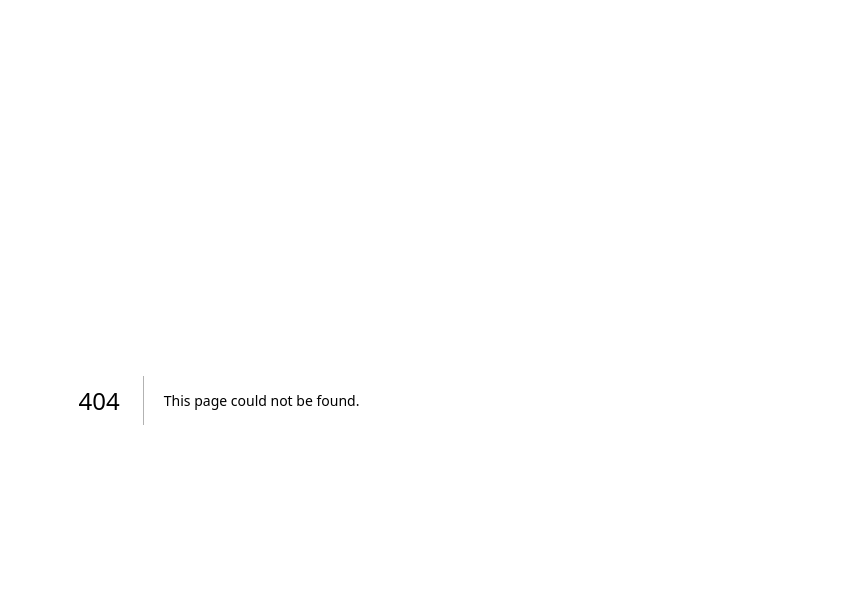
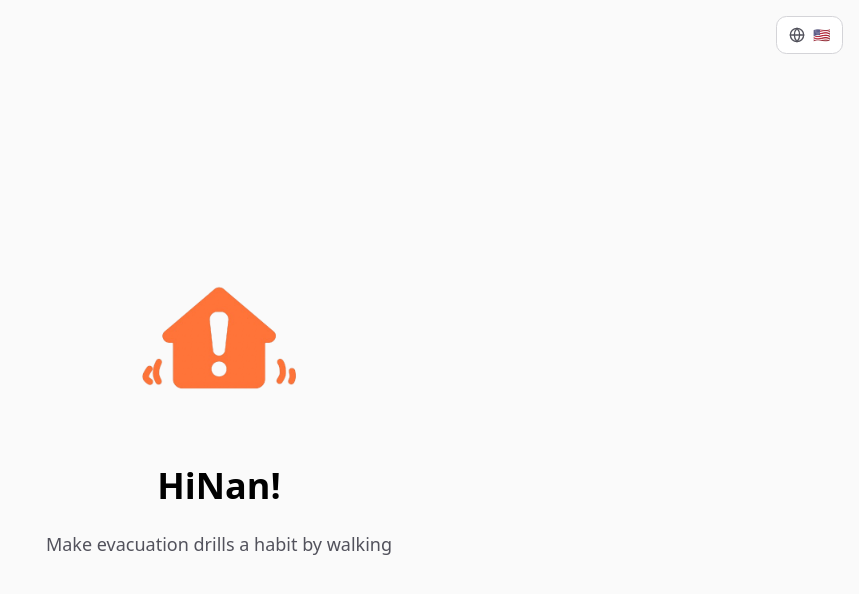
Before and after one commit to jphacks/tk_a_2505, a Next.js app in the folder web/: page /en in a window 1280 px wide. Before the commit this address had no page. Shown: the top 594 px of the page, without its empty margins (421-1280 px from the left). Built offline with nearby package versions, Linux system fonts and the light colour scheme.

Commit message:
feat: i18n

```diff
--- /dev/null
+++ b/web/app/[locale]/layout.tsx
@@ -0,0 +1,62 @@
+import type { Metadata } from "next";
+import { Noto_Sans_JP } from "next/font/google";
+import { NextIntlClientProvider } from "next-intl";
+import {
+  getMessages,
+  setRequestLocale,
+  getTranslations,
+} from "next-intl/server";
+import { notFound } from "next/navigation";
+import { routing } from "@/i18n/routing";
+import "../globals.css";
+
+const notoSansJP = Noto_Sans_JP({
+  variable: "--font-noto-sans-jp",
+  subsets: ["latin"],
+  weight: ["300", "400", "500", "600", "700"],
+});
+
+type Props = {
+  params: Promise<{ locale: string }>;
+};
+
+export async function generateMetadata({ params }: Props): Promise<Metadata> {
+  const { locale } = await params;
+  const t = await getTranslations({ locale, namespace: "metadata" });
+
+  return {
+    title: t("title"),
+    description: t("description"),
+  };
+}
+
+export function generateStaticParams() {
+  return routing.locales.map((locale) => ({ locale }));
+}
+
+export default async function LocaleLayout({
+  children,
+  params,
+}: {
+  children: React.ReactNode;
+  params: Promise<{ locale: string }>;
+}) {
+  const { locale } = await params;
+
+  if (!routing.locales.includes(locale as (typeof routing.locales)[number])) {
+    notFound();
+  }
+
+  setRequestLocale(locale);
+  const messages = await getMessages();
+
+  return (
+    <html lang={locale}>
+      <body className={`${notoSansJP.variable} font-sans antialiased`}>
+        <NextIntlClientProvider messages={messages}>
+          {children}
+        </NextIntlClientProvider>
+      </body>
+    </html>
+  );
+}
--- /dev/null
+++ b/web/app/[locale]/page.tsx
@@ -0,0 +1,36 @@
+import Image from "next/image";
+import { setRequestLocale, getTranslations } from "next-intl/server";
+import { LanguageSwitcher } from "@/components/language-switcher";
+
+type Props = {
+  params: Promise<{ locale: string }>;
+};
+
+export default async function Home({ params }: Props) {
+  const { locale } = await params;
+  setRequestLocale(locale);
+  const t = await getTranslations("homepage");
+
+  return (
+    <div className="flex min-h-screen items-center justify-center bg-zinc-50 dark:bg-black">
+      <main className="flex flex-col items-center gap-6 p-8">
+        <div className="absolute right-4 top-4">
+          <LanguageSwitcher />
+        </div>
+        <Image
+          src="/logo.png"
+          alt="HiNan! Logo"
+          width={200}
+          height={200}
+          priority
+        />
+        <h1 className="text-4xl font-bold text-black dark:text-white">
+          HiNan!
+        </h1>
+        <p className="text-lg text-zinc-600 dark:text-zinc-400">
+          {t("tagline")}
+        </p>
+      </main>
+    </div>
+  );
+}
--- a/web/app/layout.tsx
+++ /dev/null
@@ -1,30 +0,0 @@
-import type { Metadata } from "next";
-import { Noto_Sans_JP } from "next/font/google";
-import "./globals.css";
-
-const notoSansJP = Noto_Sans_JP({
-  variable: "--font-noto-sans-jp",
-  subsets: ["latin"],
-  weight: ["300", "400", "500", "600", "700"],
-});
-
-export const metadata: Metadata = {
-  title: "HiNan! - 歩いて避難訓練を習慣にする",
-  description: "HiNan! は、AIが生成するシナリオに基づき、実際に近くの避難所まで歩いて避難訓練を行うモバイルアプリです。ゲーミフィケーションを通して、避難訓練を楽しく・繰り返せる・健康的な体験にします。",
-};
-
-export default function RootLayout({
-  children,
-}: Readonly<{
-  children: React.ReactNode;
-}>) {
-  return (
-    <html lang="en">
-      <body
-        className={`${notoSansJP.variable} font-sans antialiased`}
-      >
-        {children}
-      </body>
-    </html>
-  );
-}
--- a/web/app/page.tsx
+++ b/web/app/page.tsx
@@ -1,23 +1,6 @@
-import Image from "next/image";
+import { redirect } from "next/navigation";
+import { routing } from "@/i18n/routing";
 
-export default function Home() {
-  return (
-    <div className="flex min-h-screen items-center justify-center bg-zinc-50 dark:bg-black">
-      <main className="flex flex-col items-center gap-6 p-8">
-        <Image
-          src="/logo.png"
-          alt="HiNan! Logo"
-          width={200}
-          height={200}
-          priority
-        />
-        <h1 className="text-4xl font-bold text-black dark:text-white">
-          HiNan!
-        </h1>
-        <p className="text-lg text-zinc-600 dark:text-zinc-400">
-          歩いて避難訓練を習慣にする
-        </p>
-      </main>
-    </div>
-  );
+export default function RootPage() {
+  redirect(`/${routing.defaultLocale}`);
 }
--- /dev/null
+++ b/web/components/language-switcher.tsx
@@ -0,0 +1,55 @@
+"use client";
+
+import { useParams, usePathname } from "next/navigation";
+import { Globe, Check } from "lucide-react";
+import {
+  DropdownMenu,
+  DropdownMenuContent,
+  DropdownMenuItem,
+  DropdownMenuTrigger,
+} from "@/components/ui/dropdown-menu";
+
+const languages = [
+  { code: "en", name: "English", flag: "🇺🇸" },
+  { code: "ja", name: "日本語", flag: "🇯🇵" },
+];
+
+export function LanguageSwitcher() {
+  const params = useParams();
+  const pathname = usePathname();
+
+  const handleLanguageChange = (newLocale: string) => {
+    const segments = pathname.split("/");
+    segments[1] = newLocale;
+    const newPath = segments.join("/");
+    // eslint-disable-next-line react-hooks/immutability
+    window.location.href = newPath;
+  };
+
+  const currentLocale = params.locale as string;
+  const currentLanguage = languages.find((lang) => lang.code === currentLocale);
+
+  return (
+    <DropdownMenu>
+      <DropdownMenuTrigger className="flex items-center gap-2 rounded-lg border border-zinc-300 bg-white px-3 py-2 transition-colors hover:bg-zinc-50 dark:border-zinc-700 dark:bg-zinc-900 dark:hover:bg-zinc-800">
+        <Globe className="h-4 w-4 text-zinc-600 dark:text-zinc-400" />
+        <span className="text-sm">{currentLanguage?.flag}</span>
+      </DropdownMenuTrigger>
+      <DropdownMenuContent align="end">
+        {languages.map((language) => (
+          <DropdownMenuItem
+            key={language.code}
+            onClick={() => handleLanguageChange(language.code)}
+            className="flex items-center gap-2"
+          >
+            <span>{language.flag}</span>
+            <span>{language.name}</span>
+            {currentLocale === language.code && (
+              <Check className="ml-auto h-4 w-4" />
+            )}
+          </DropdownMenuItem>
+        ))}
+      </DropdownMenuContent>
+    </DropdownMenu>
+  );
+}
--- /dev/null
+++ b/web/i18n/request.ts
@@ -0,0 +1,18 @@
+import { getRequestConfig } from "next-intl/server";
+import { routing } from "./routing";
+
+export default getRequestConfig(async ({ requestLocale }) => {
+  let locale = await requestLocale;
+
+  if (
+    !locale ||
+    !routing.locales.includes(locale as (typeof routing.locales)[number])
+  ) {
+    locale = routing.defaultLocale;
+  }
+
+  return {
+    locale,
+    messages: (await import(`../messages/${locale}.json`)).default,
+  };
+});
--- /dev/null
+++ b/web/i18n/routing.ts
@@ -0,0 +1,11 @@
+import { createNavigation } from "next-intl/navigation";
+import { defineRouting } from "next-intl/routing";
+
+export const routing = defineRouting({
+  locales: ["en", "ja"],
+  defaultLocale: "ja",
+  localePrefix: "always",
+});
+
+export const { Link, redirect, usePathname, useRouter } =
+  createNavigation(routing);
--- /dev/null
+++ b/web/messages/en.json
@@ -0,0 +1,11 @@
+{
+  "metadata": {
+    "title": "HiNan! - Make evacuation drills a habit by walking",
+    "description": "HiNan! is a mobile app that makes evacuation drills fun, repeatable, and healthy by walking to nearby shelters based on AI-generated scenarios through gamification."
+  },
+  "homepage": {
+    "title": "Welcome",
+    "description": "This is a localized Next.js application",
+    "tagline": "Make evacuation drills a habit by walking"
+  }
+}
--- /dev/null
+++ b/web/messages/ja.json
@@ -0,0 +1,11 @@
+{
+  "metadata": {
+    "title": "HiNan! - 歩いて避難訓練を習慣にする",
+    "description": "HiNan! は、AIが生成するシナリオに基づき、実際に近くの避難所まで歩いて避難訓練を行うモバイルアプリです。ゲーミフィケーションを通して、避難訓練を楽しく・繰り返せる・健康的な体験にします。"
+  },
+  "homepage": {
+    "title": "ようこそ",
+    "description": "これはローカライズされたNext.jsアプリケーションです",
+    "tagline": "歩いて避難訓練を習慣にする"
+  }
+}
```
